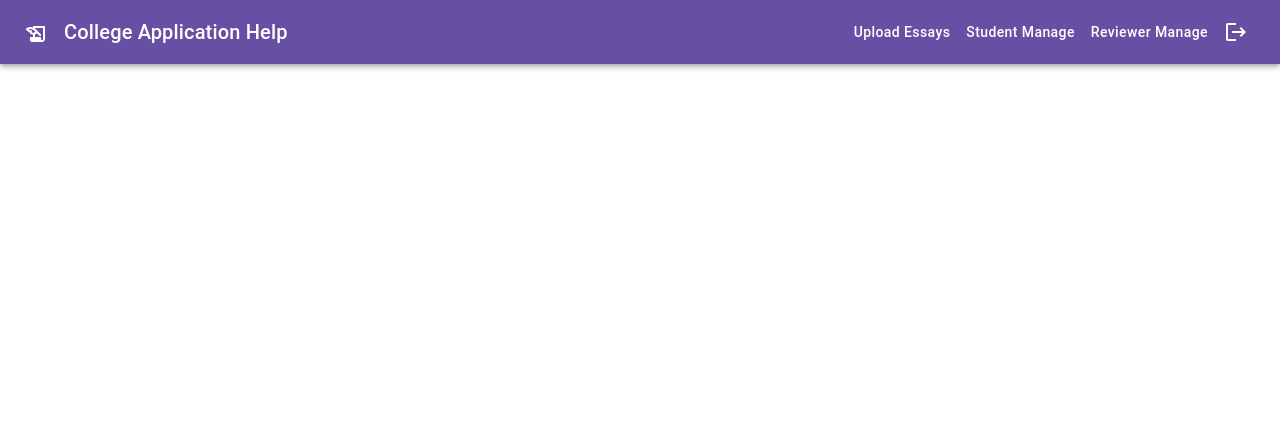
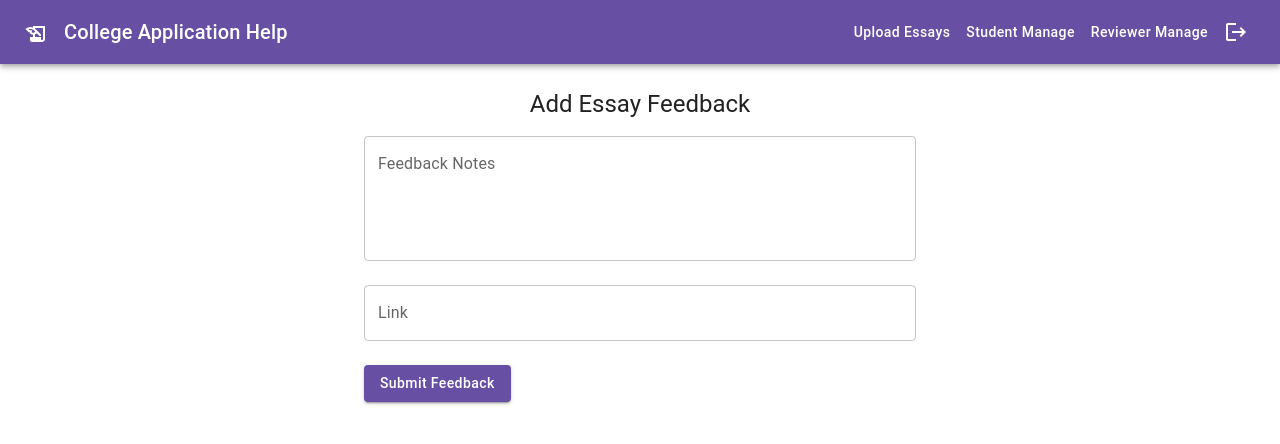
Before and after one commit to kroberts081/CS4261_Website, a React (Create React App) app in the folder cs4261website/: page /feedback in a window 1280 px wide. Shown: the top 444 px of the page. Built offline with nearby package versions, Linux system fonts and the light colour scheme.

Commit message:
finalizing ui upgrade

```diff
--- a/cs4261website/src/components/AppNav.jsx
+++ b/cs4261website/src/components/AppNav.jsx
@@ -9,6 +9,7 @@ import { NavLink } from 'react-router-dom';
 
 const AppNav = (props) => {
     const navigate = useNavigate();
+    const role = auth.currentUser;
 
     const handleLogout = () => {
         signOut(auth).then(() => {
--- a/cs4261website/src/page/Feedback.jsx
+++ b/cs4261website/src/page/Feedback.jsx
@@ -4,7 +4,7 @@ import {  signInWithEmailAndPassword   } from 'firebase/auth';
 import { database } from '../firebase';
 import { NavLink, useNavigate } from 'react-router-dom'
 import { getDoc, collection, where, query, doc, Firestore, getDocs, setDoc} from 'firebase/firestore';
-import { Box } from '@mui/material';
+import { Box, Button, Container, TextField, Typography } from '@mui/material';
 import AppNav from '../components/AppNav';
 
 const Feedback = () => {
@@ -48,37 +48,20 @@ const Feedback = () => {
     }
 
     return(
-        <Box>
+        <Box sx={{
+            display: 'flex',
+            flexDirection: 'column',
+            alignItems: 'center'}}>
             <AppNav/>
+
+            <Typography variant='h5' sx ={{ mt: 3}}>Add Essay Feedback</Typography>
+            <Container  maxWidth="sm">
+                <TextField id="feedback_notes" size='medium' multiline fullWidth margin="normal" label="Feedback Notes" variant="outlined" minRows={4} onChange={(e)=>setFeedbackNotes(e.target.value)}/>
+                <TextField id="feedback_link" size='medium' fullWidth margin="normal" label="Link" variant="outlined" onChange={(e)=>setFeedback(e.target.value)}/>
+
+                <Button variant='contained' onClick={addFeedback} sx={{ mt: 2}}>Submit Feedback</Button>
+            </Container>
         </Box>
-            // <main >
-            //     <section>
-            //         <Text>Give Feedback</Text>
-            //         <div>
-            //         <input
-            //             type="text" id = "feedback"
-            //             placeholder="Feedback Notes?"
-            //             onChange={(e)=>setFeedbackNotes(e.target.value)}
-            //         />
-            //         </div>
-            //         <div>
-            //         <input
-            //             type="text" id = "feedbacklink"
-            //             placeholder="Feedback Link?"
-            //             onChange={(e)=>setFeedback(e.target.value)}
-            //         />
-            //         </div>
-            //         <div className="btn-container">
-            //             <button
-            //             type="submit"
-            //             className="btn"
-            //             onClick={addFeedback}
-            //             >
-            //             Send Feedback
-            //             </button>
-            //                 </div>
-            //     </section>
-            // </main>
     )
 }
 
--- a/cs4261website/src/page/ReviewerManage.jsx
+++ b/cs4261website/src/page/ReviewerManage.jsx
@@ -62,7 +62,6 @@ const ReviewerManage = (props) => {
 
     const getRoles = async () => {
         console.log("here")
-        console.log("adahsfiuawegawdghaiusdhfiuashgdasg")
         console.log(email)
         try {
             const querySnapshot = await getDocs(query(collection(database, "UserRoles"), where("email", "==", email)))
--- a/cs4261website/src/page/Upload.jsx
+++ b/cs4261website/src/page/Upload.jsx
@@ -124,7 +124,7 @@ const Upload = (props) => {
             <TextField id="reviewer2email" size='medium' fullWidth margin="normal" label="(Optional) Reviewer 2 Email" variant="outlined" onChange={(e)=>setReviewer2(e.target.value)}/>
             <TextField id="reviewer3email" size='medium' fullWidth margin="normal" label="(Optional) Reviewer 3 Email" variant="outlined" onChange={(e)=>setReviewer3(e.target.value)}/>
             <TextField id="essayLink" size='medium' fullWidth margin="normal" label="Essay Link" variant="outlined" onChange={(e)=>setEssayLink(e.target.value)}/>
-            <TextField id="duedate" size='medium' fullWidth margin="normal" label="Due Date (YYYY-MM-DD)" variant="outlined" onChange={(e)=>setEssayLink(e.target.value)}/>
+            <TextField id="duedate" size='medium' fullWidth margin="normal" label="Due Date (YYYY-MM-DD)" variant="outlined" onChange={(e)=>setDueDate(e.target.value)}/>
 
             <Button variant='contained' onClick={uploadEssay} sx={{ mt: 4}}>Upload Essay</Button>
         </Container>
```
